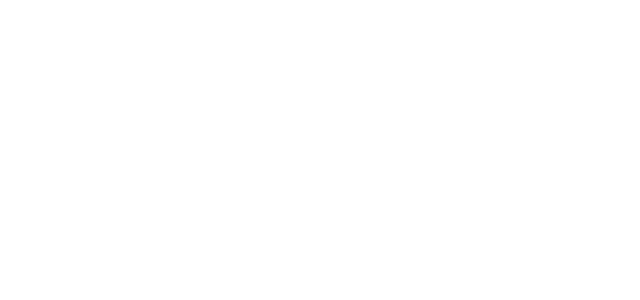
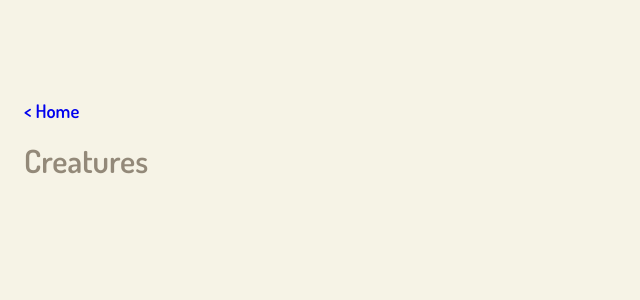
Before and after one commit to jessicaprt/animal-crossing, a React (Create React App) app: page /creatures in a window 1280 px wide. Shown: the top 300 px of the page, without its empty margins (0-640 px from the left). Built offline with nearby package versions, Linux system fonts and the light colour scheme.

Commit message:
initialize creatures page

```diff
--- a/src/App.tsx
+++ b/src/App.tsx
@@ -8,6 +8,7 @@
 import { BrowserRouter, Switch, Route } from 'react-router-dom';
 import { Villagers } from './components/villagers/Villagers';
 import { Music } from './components/music/Music';
+import { Creatures } from './components/creatures/Creatures';
 
 function App() {
   return (
@@ -39,6 +40,14 @@
               </div>
           )}/>
 
+          <Route exact={true}
+            path='/creatures'
+            render={() => (
+              <div className="App">
+                <Creatures />
+              </div>
+          )}/>
+
         </Switch>
       </div>
     </BrowserRouter>
--- /dev/null
+++ b/src/components/creatures/Creatures.css
@@ -0,0 +1,3 @@
+.creatures-wrapper {
+  min-height: 100vh;
+}
--- /dev/null
+++ b/src/components/creatures/Creatures.tsx
@@ -0,0 +1,20 @@
+import React from 'react';
+
+import { CreaturesManager } from './CreaturesManager';
+import { Container, Modal, AccordionSummary, Accordion, AccordionDetails, TextField, Chip } from '@material-ui/core';
+import './Creatures.css';
+import { PageTitle } from '../shared/page-title/PageTitle';
+
+export class Creatures extends CreaturesManager {
+  render() {
+    return (
+      <div className="background-main padded-6y creatures-wrapper">
+        <Container>
+          <div className="app-title-container">
+            <PageTitle pageTitle="Creatures" backLink="/" backLinkDisplay="Home" />
+          </div>
+        </Container>
+      </div>
+    );
+  }
+}
--- /dev/null
+++ b/src/components/creatures/CreaturesManager.tsx
@@ -0,0 +1,25 @@
+import { Base } from "../../utils/base/Base";
+
+export class CreaturesManager extends Base {
+  /**
+   * get list of all bugs
+   */
+  _getAllBugs(): Promise<any> {
+    return this._get('/bugs');
+  }
+
+  /**
+   * get list of all fishes
+   */
+  _getAllFishes(): Promise<any> {
+    return this._get('/fish');
+  }
+
+  /**
+   * get list of all sea creatures
+   */
+  _getAllSeaCreatures(): Promise<any> {
+    return this._get('/sea');
+  }
+
+}
--- a/src/components/homepage/Homepage.tsx
+++ b/src/components/homepage/Homepage.tsx
@@ -35,7 +35,7 @@
     const icons:IHomepageItem[] = [
       {
         id: 'homepage-icon--1',
-        name: "Villager",
+        name: "Villagers",
         imageUrl: "villager_icon.png",
         link: '/villagers'
       },
@@ -47,9 +47,9 @@
       },
       {
         id: 'homepage-icon--3',
-        name: "Creature",
+        name: "Creatures",
         imageUrl: "creature_icon.png",
-        link: '/'
+        link: '/creatures'
       },
       {
         id: 'homepage-icon--4',
--- a/src/utils/base/Base.tsx
+++ b/src/utils/base/Base.tsx
@@ -3,7 +3,7 @@
 export class Base extends React.Component<{}, {data: any}> {
   private _baseEndpoint = 'http://acnhapi.com/v1';
 
-  _get = async(request: string) => {
+  _get = async(request: string): Promise<any> => {
     const url = `${this._baseEndpoint}${request}`;
 
     const response = await fetch(url);
```
